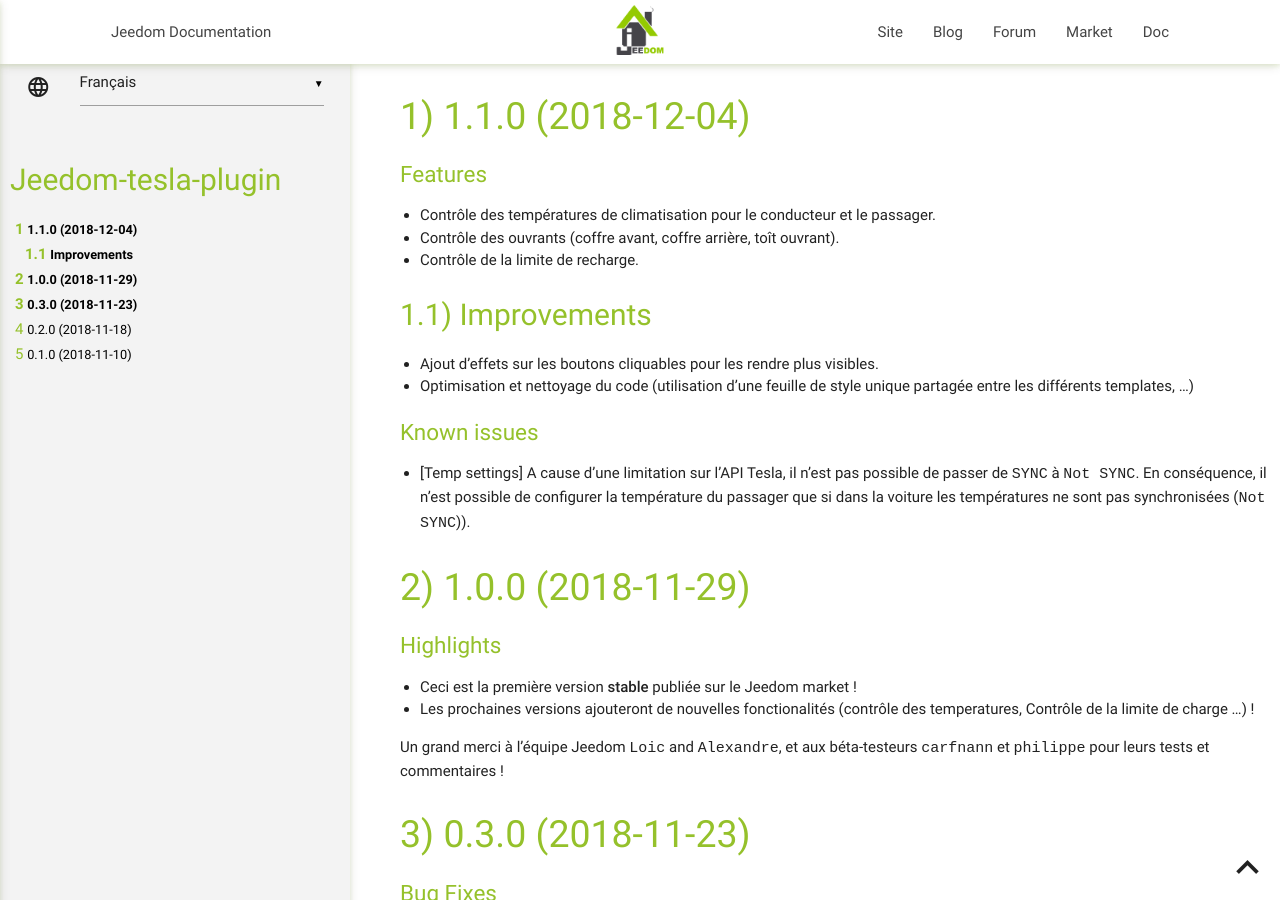
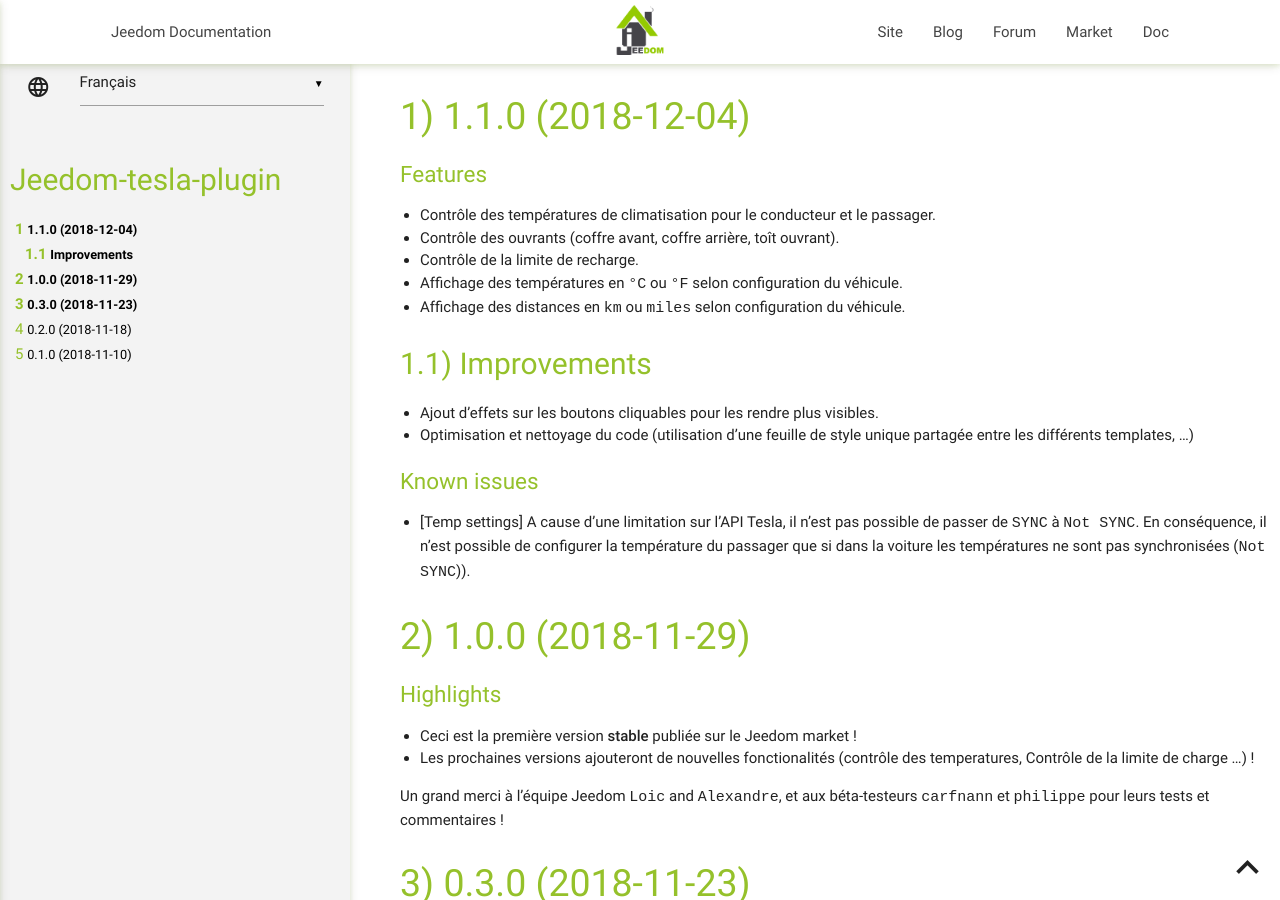
Before and after one commit to vercorsio/jeedom-tesla-plugin, a Jekyll site: the page built from fr_FR/changelog.md, in a window 1280 px wide and 900 px high. Built offline with Jekyll 4.4.1, drawn with Linux system fonts in a browser that asks for light colours; our own code applies the rules of GitHub Pages for plain Markdown files.

Commit message:
Added log for unit (temp and distance) Updated pictures for english page (with Farenheit and miles)

```diff
--- a/fr_FR/changelog.md
+++ b/fr_FR/changelog.md
@@ -4,6 +4,8 @@
 * Contrôle des températures de climatisation pour le conducteur et le passager.
 * Contrôle des ouvrants (coffre avant, coffre arrière, toît ouvrant).
 * Contrôle de la limite de recharge.
+* Affichage des températures en `°C` ou `°F` selon configuration du véhicule.
+* Affichage des distances en `km` ou `miles` selon configuration du véhicule.
 
 ## Improvements
 * Ajout d'effets sur les boutons cliquables pour les rendre plus visibles.
```
Also changed, not shown: en_US/changelog.md (+3 -0 lines), en_US/index.md (+2 -2 lines), images/en_setChargingLimit.gif (added), images/en_setTemps.gif (added).
